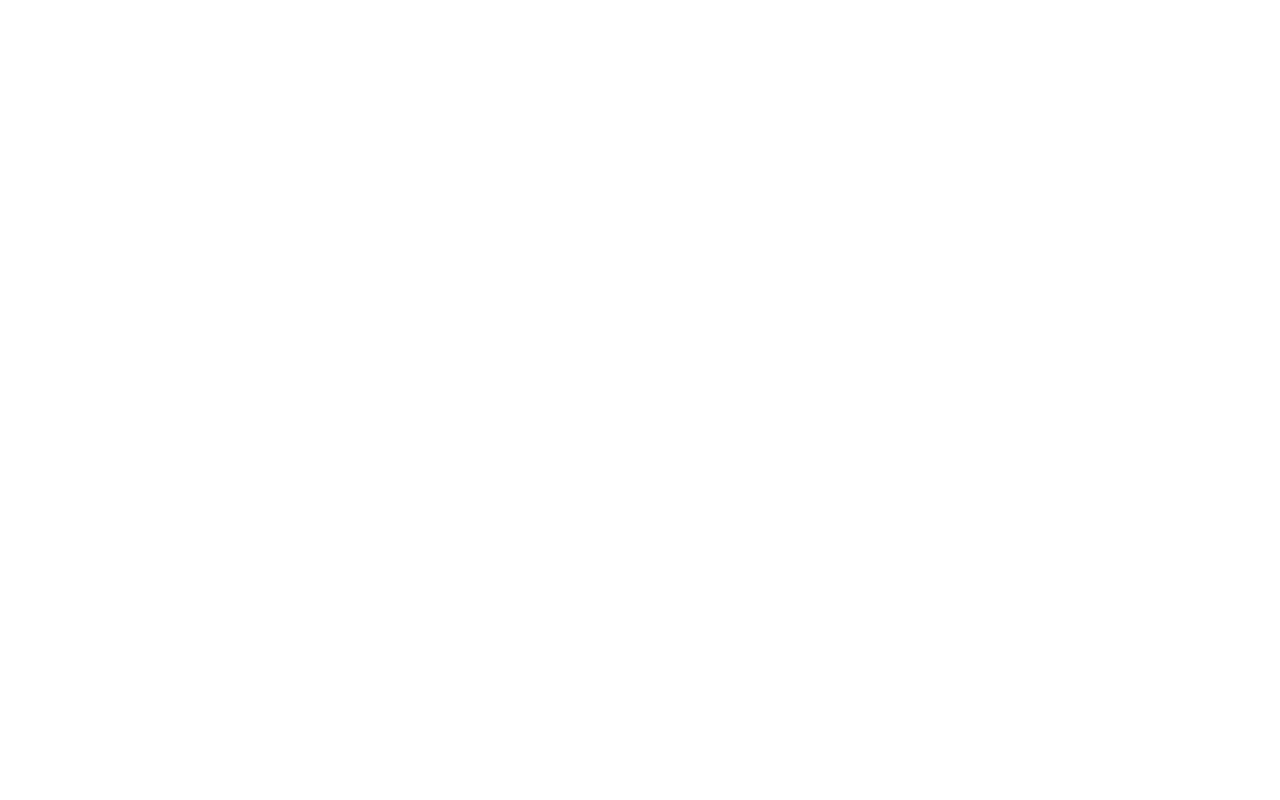
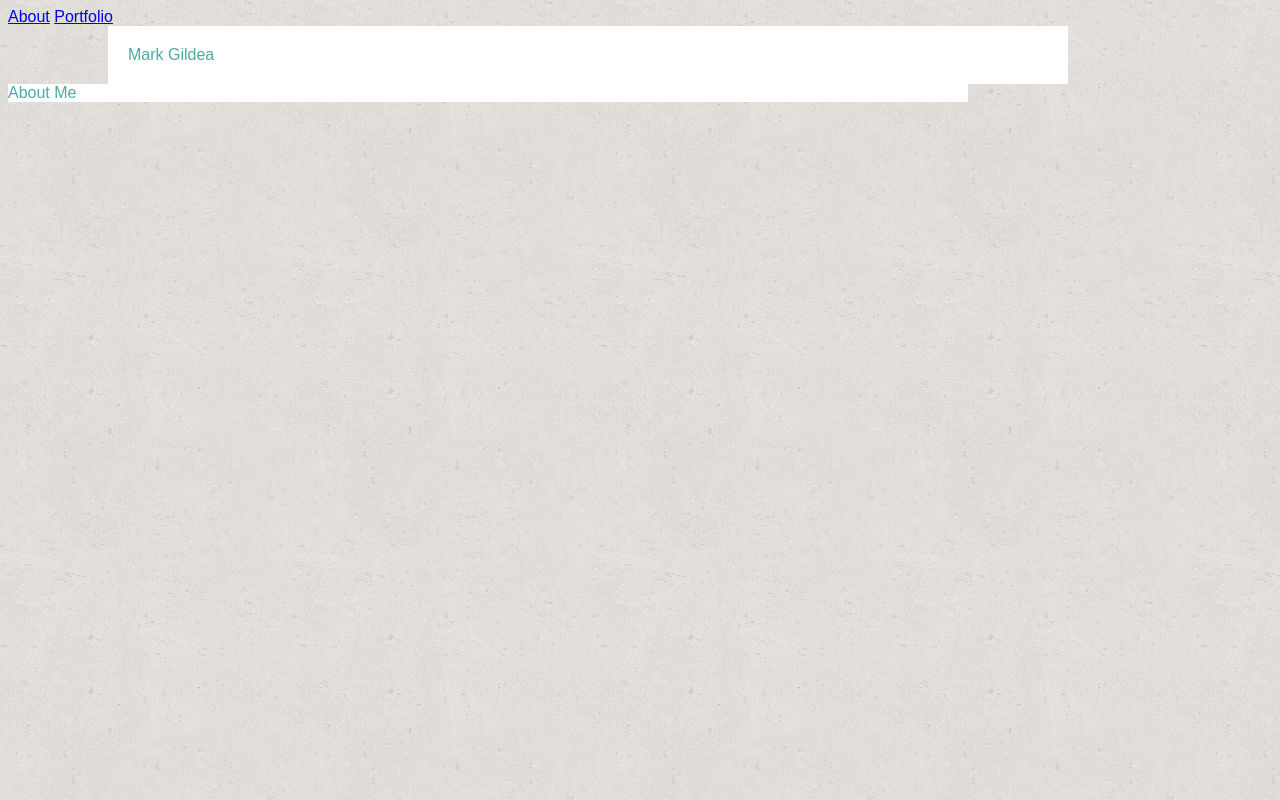
Before and after one commit to markwGildea/Basic-Portfolio, a plain HTML site: page contact.html in a window 1280 px wide. Drawn offline with Linux system fonts and the light colour scheme.

Commit message:
on the right track

```diff
--- a/assets/css/style.css
+++ b/assets/css/style.css
@@ -0,0 +1,21 @@
+body {
+	font-family: "Arial", "Helvetica Neue", Helvetica, sans-serif;
+	width: 960px;
+	background: #ffffff;
+	border-color: #dddddd;
+	background-image: url(../images/cork-wallet.png);
+}
+
+#container {
+	background: #ffffff;
+	border-color: #cccccc;
+	color: #4aaaa5;
+	padding: 20px;
+	position: relative;
+	left: 100px;
+}
+
+#aboutMe {
+	color: #4aaaa5;
+	background: #ffffff;
+}
--- a/contact.html
+++ b/contact.html
@@ -1,10 +1,30 @@
-<!DOCTYPE html>
 <!DOCTYPE html>
 <html>
 <head>
-	<title></title>
+	<title>Contact</title>
+
+	<a href="index.html">About</a>
+	<a href="portfolio.html">Portfolio</a>
+
+	<link rel="stylesheet" type="text/css" href="assets/css/style.css">
+
 </head>
+
 <body>
+
+	<div id="container">
+
+		<header class="header">Mark Gildea</header>
+
+	</div>
+
+	<div id="aboutMe">
+
+		<header class="header">About Me</header>
+
+	</div>
+
+
 
 </body>
 </html>
```
Also changed, not shown: index.html (+12 -2 lines), portfolio.html (+12 -2 lines), assets/images/cork-wallet.png (added), assets/images/readme.txt (added), 2 other files.
